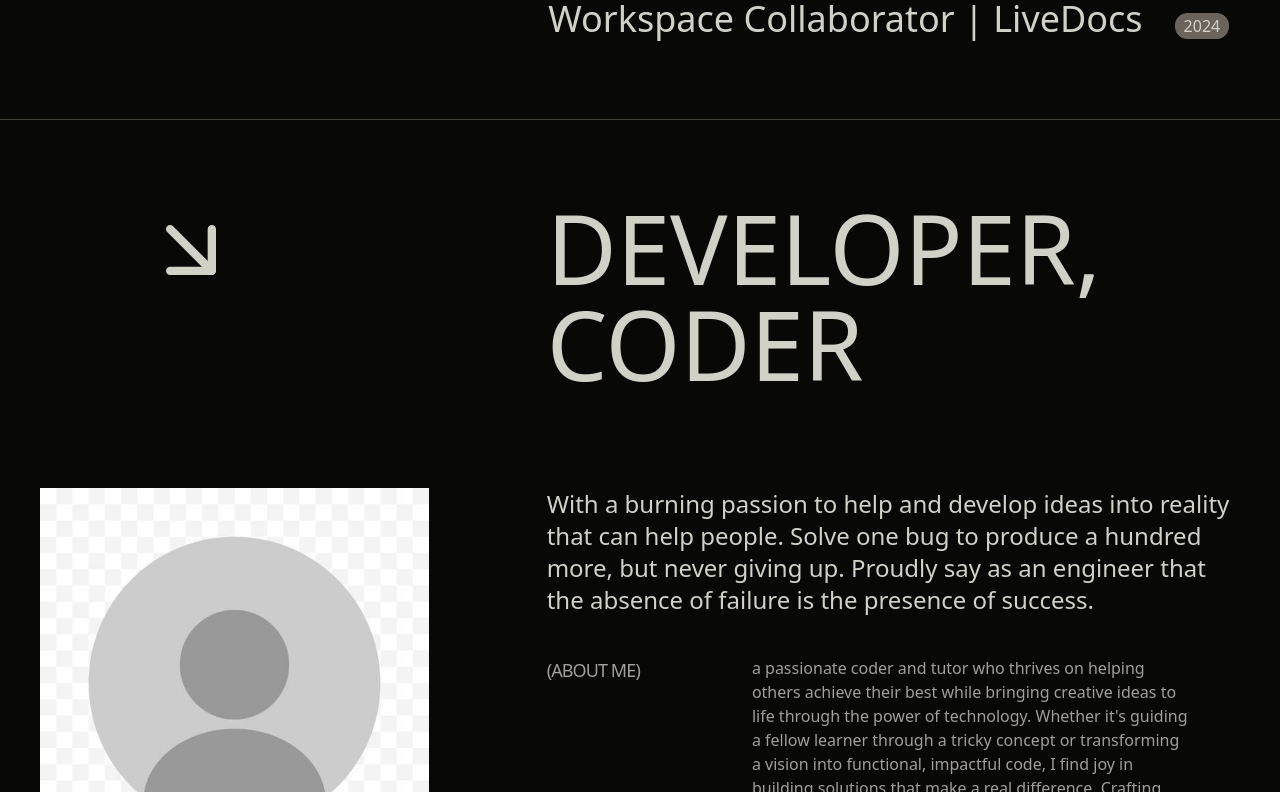
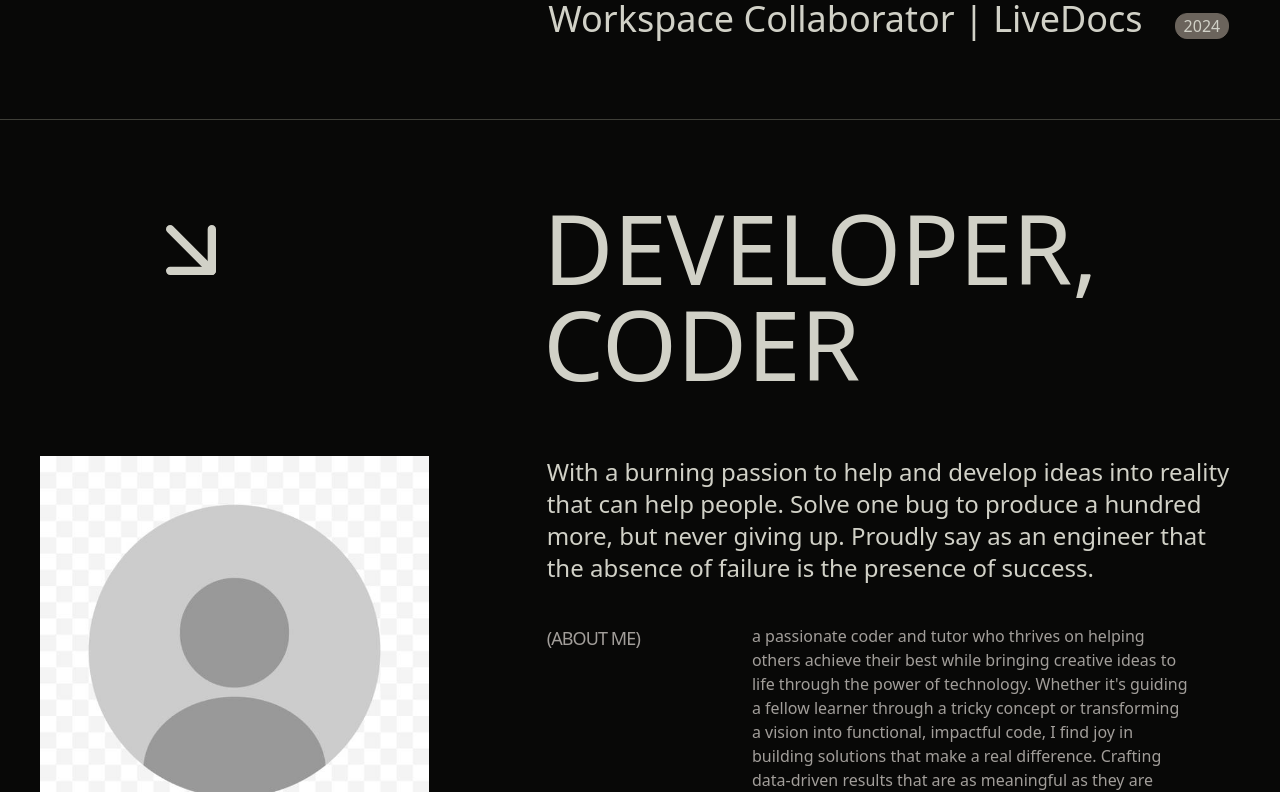
Before and after one commit to Jell13/my-website-next, a Next.js app: page / in a window 1280 px wide. Shown: the part 5828-6620 px from the top of the page. Built offline with nearby package versions, Linux system fonts and the light colour scheme.

Commit message:
testing changes

```diff
--- a/app/sections/About.jsx
+++ b/app/sections/About.jsx
@@ -93,8 +93,8 @@ const About = () => {
     // transition={{ duration: 0.5 }}
     style={{scale: scaleDown, y: translate}}
     id='about' className='bg-secondary text-primary border-none rounded-b-3xl'>
-        <div className='border-t border-t-[#3f3f38] flex flex-col gap-y-24 md:px-10 px-6'>
-            <div className='grid grid-cols-12 gap-4 mt-20'>
+        <div className='border-t border-t-[#3f3f38] flex flex-col gap-y-16 md:px-10 px-6'>
+            <div className='grid grid-cols-12 gap-2 mt-20'>
                 <LuArrowDownRight size={100} className='text-primary col-span-1 font-thin col-start-2 hidden md:block'/>
                 <motion.h2
                 ref={aboutRef}
```
